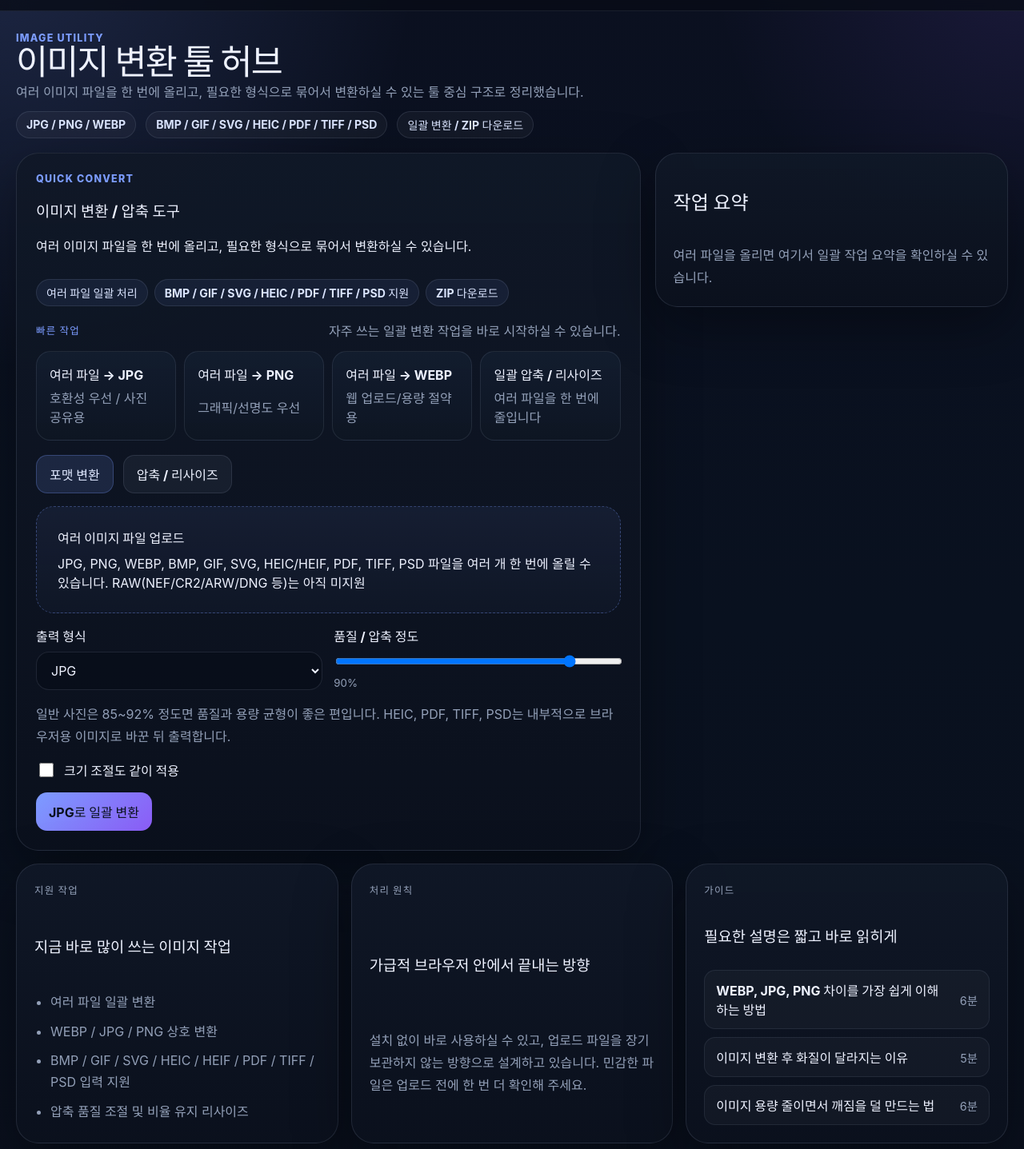
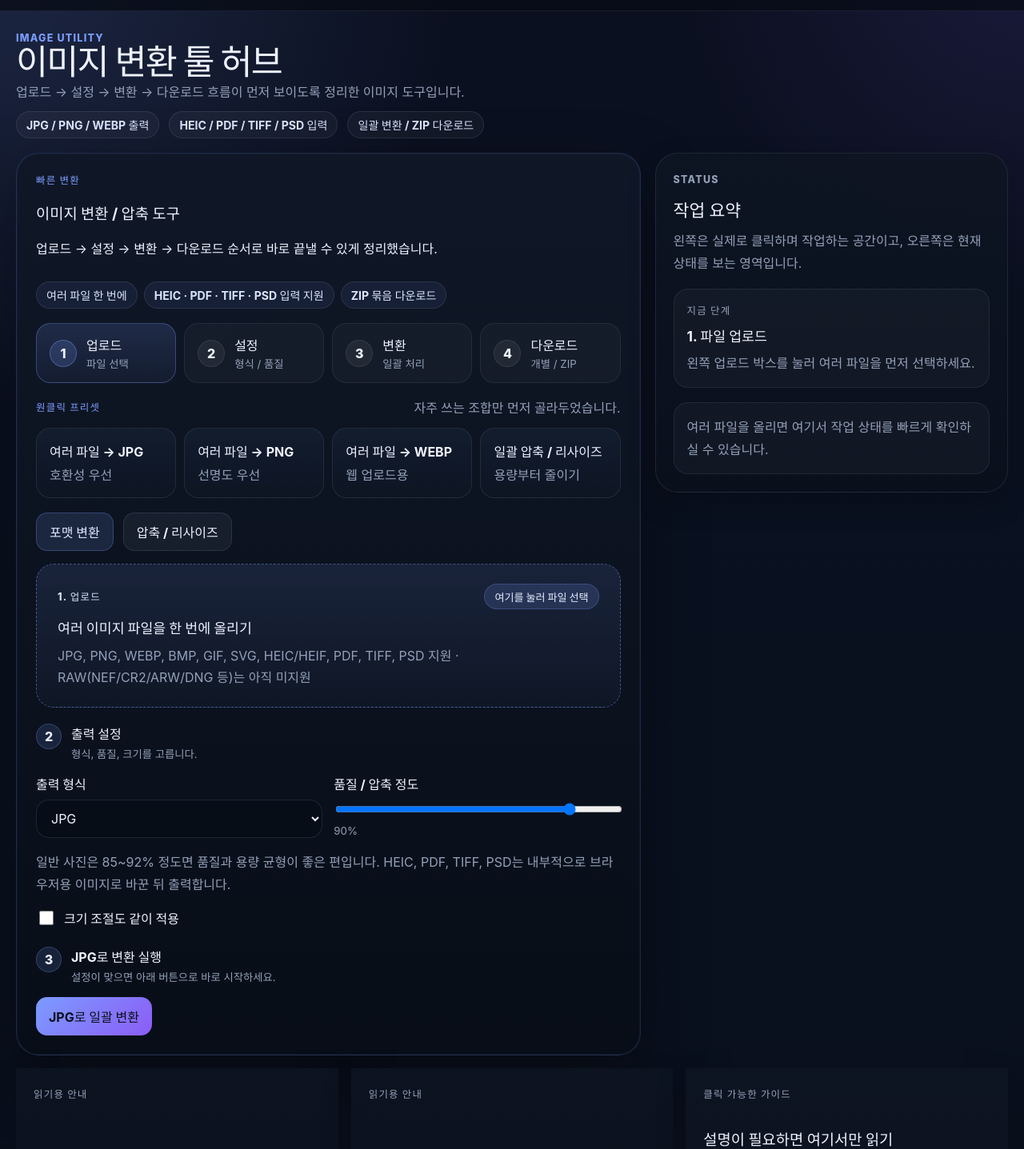
Before and after one commit to caunode1/image-convert-tool-hub, a React (Vite) app in the folder web/: page / in a window 1280 px wide. Shown: the part 59-1496 px from the top of the page at 80% size. Built offline with nearby package versions, Linux system fonts and the light colour scheme.

Commit message:
Refine tool hierarchy on homepage and workspace

```diff
--- a/web/src/App.css
+++ b/web/src/App.css
@@ -16,6 +16,7 @@
   --warn: #f59e0b;
   --danger: #fb7185;
   --shadow: 0 24px 70px rgba(0, 0, 0, 0.34);
+  --shadow-soft: 0 14px 36px rgba(0, 0, 0, 0.2);
   --radius-xl: 28px;
   --radius-lg: 22px;
   --radius-md: 16px;
@@ -230,6 +231,43 @@ button {
   color: #dfe8ff;
 }
 
+.primary-button,
+.secondary-button,
+.ghost-button,
+.segmented,
+.preset-card,
+.mini-guide-item,
+.upload-box {
+  transition: transform 160ms ease, border-color 160ms ease, background-color 160ms ease, box-shadow 160ms ease;
+}
+
+.primary-button:hover,
+.secondary-button:hover,
+.ghost-button:hover,
+.segmented:hover,
+.preset-card:hover,
+.mini-guide-item:hover,
+.upload-box:hover {
+  transform: translateY(-1px);
+}
+
+.primary-button:hover {
+  box-shadow: 0 18px 36px rgba(124, 156, 255, 0.22);
+}
+
+.segmented:hover,
+.secondary-button:hover,
+.ghost-button:hover,
+.preset-card:hover,
+.mini-guide-item:hover {
+  border-color: rgba(124, 156, 255, 0.28);
+}
+
+.upload-box:hover {
+  border-color: rgba(124, 156, 255, 0.62);
+  box-shadow: 0 18px 38px rgba(124, 156, 255, 0.14);
+}
+
 .text-link-button {
   padding: 0;
   background: transparent;
@@ -282,6 +320,15 @@ button {
 .main-tool-panel {
   padding: 24px;
   gap: 18px;
+  border-color: rgba(124, 156, 255, 0.18);
+  background: linear-gradient(180deg, rgba(16, 24, 39, 0.97), rgba(8, 14, 24, 0.98));
+  box-shadow: 0 30px 80px rgba(0, 0, 0, 0.38), 0 0 0 1px rgba(124, 156, 255, 0.06) inset;
+}
+
+.quiet-panel {
+  background: linear-gradient(180deg, rgba(14, 21, 34, 0.92), rgba(10, 16, 28, 0.96));
+  border-color: rgba(148, 163, 184, 0.14);
+  box-shadow: var(--shadow-soft);
 }
 
 .workspace-heading,
@@ -301,6 +348,59 @@ button {
 
 .compact-proof-row .proof-chip {
   background: rgba(124, 156, 255, 0.08);
+}
+
+.flow-strip {
+  display: grid;
+  grid-template-columns: repeat(4, minmax(0, 1fr));
+  gap: 10px;
+}
+
+.flow-step {
+  display: flex;
+  align-items: center;
+  gap: 12px;
+  padding: 14px 16px;
+  border-radius: 18px;
+  background: rgba(255, 255, 255, 0.03);
+  border: 1px solid rgba(148, 163, 184, 0.12);
+}
+
+.flow-step strong,
+.flow-step small {
+  display: block;
+}
+
+.flow-step small {
+  color: var(--muted);
+  margin-top: 2px;
+}
+
+.flow-step.is-current {
+  background: linear-gradient(180deg, rgba(124, 156, 255, 0.16), rgba(124, 156, 255, 0.06));
+  border-color: rgba(124, 156, 255, 0.32);
+}
+
+.flow-step.is-done {
+  border-color: rgba(34, 197, 94, 0.24);
+}
+
+.flow-index {
+  width: 34px;
+  height: 34px;
+  border-radius: 50%;
+  display: inline-flex;
+  align-items: center;
+  justify-content: center;
+  background: rgba(255, 255, 255, 0.06);
+  border: 1px solid rgba(148, 163, 184, 0.14);
+  font-weight: 800;
+  flex-shrink: 0;
+}
+
+.flow-step.is-current .flow-index {
+  background: rgba(124, 156, 255, 0.18);
+  border-color: rgba(124, 156, 255, 0.36);
 }
 
 .preset-panel {
@@ -352,12 +452,50 @@ button {
 
 .upload-box {
   display: grid;
-  gap: 8px;
-  border: 1.5px dashed rgba(124, 156, 255, 0.34);
+  gap: 10px;
+  border: 1.5px dashed rgba(124, 156, 255, 0.46);
   border-radius: 22px;
-  padding: 26px;
-  background: linear-gradient(180deg, rgba(124, 156, 255, 0.08), rgba(124, 156, 255, 0.03));
+  padding: 24px 26px;
+  background: linear-gradient(180deg, rgba(124, 156, 255, 0.12), rgba(124, 156, 255, 0.04));
   color: var(--text);
+}
+
+.upload-box-top {
+  display: flex;
+  align-items: center;
+  justify-content: space-between;
+  gap: 12px;
+}
+
+.upload-kicker {
+  color: #dbe5ff;
+  font-size: 0.78rem;
+  font-weight: 800;
+  letter-spacing: 0.1em;
+  text-transform: uppercase;
+}
+
+.upload-cta {
+  display: inline-flex;
+  align-items: center;
+  justify-content: center;
+  min-height: 32px;
+  padding: 0 12px;
+  border-radius: 999px;
+  background: rgba(124, 156, 255, 0.16);
+  border: 1px solid rgba(124, 156, 255, 0.24);
+  color: #e6edff;
+  font-size: 0.82rem;
+  font-weight: 800;
+}
+
+.upload-box strong {
+  font-size: 1.08rem;
+}
+
+.upload-box > span:last-child {
+  color: var(--muted);
+  line-height: 1.65;
 }
 
 .inline-info-card,
@@ -382,7 +520,8 @@ button {
   gap: 4px;
   padding: 10px 12px;
   border-radius: 14px;
-  background: rgba(255, 255, 255, 0.04);
+  background: rgba(255, 255, 255, 0.03);
+  border: 1px solid rgba(148, 163, 184, 0.1);
 }
 
 .source-note-item span,
@@ -391,7 +530,8 @@ button {
 }
 
 .inline-info-card {
-  background: rgba(124, 156, 255, 0.08);
+  background: rgba(124, 156, 255, 0.07);
+  border: 1px solid rgba(124, 156, 255, 0.14);
 }
 
 .source-file-card {
@@ -543,6 +683,44 @@ button {
   transition: width 180ms ease;
 }
 
+.section-label {
+  display: flex;
+  align-items: flex-start;
+  gap: 12px;
+  padding-top: 4px;
+}
+
+.section-step {
+  width: 32px;
+  height: 32px;
+  border-radius: 50%;
+  display: inline-flex;
+  align-items: center;
+  justify-content: center;
+  background: rgba(124, 156, 255, 0.14);
+  border: 1px solid rgba(124, 156, 255, 0.26);
+  color: #e6edff;
+  font-weight: 800;
+  flex-shrink: 0;
+}
+
+.section-copy {
+  display: grid;
+  gap: 4px;
+}
+
+.section-copy strong {
+  font-size: 1rem;
+}
+
+.section-copy small {
+  color: var(--muted);
+}
+
+.action-section-label {
+  padding-top: 8px;
+}
+
 .field-grid {
   display: grid;
   gap: 14px;
@@ -626,6 +804,51 @@ button {
 .info-card,
 .dock-card {
   padding: 22px;
+}
+
+.side-panel {
+  gap: 18px;
+  position: sticky;
+  top: 92px;
+}
+
+.side-panel h2 {
+  margin: 0;
+  font-size: 1.35rem;
+}
+
+.side-panel-intro {
+  display: grid;
+  gap: 10px;
+}
+
+.next-step-card,
+.side-panel-block {
+  display: grid;
+  gap: 8px;
+  padding: 16px;
+  border-radius: 18px;
+  background: rgba(255, 255, 255, 0.03);
+  border: 1px solid rgba(148, 163, 184, 0.12);
+}
+
+.next-step-card strong {
+  font-size: 1.08rem;
+}
+
+.side-panel-note {
+  padding: 16px;
+  border-radius: 18px;
+  background: rgba(255, 255, 255, 0.03);
+  border: 1px solid rgba(148, 163, 184, 0.12);
+}
+
+.dock-info-card {
+  background: linear-gradient(180deg, rgba(13, 20, 33, 0.9), rgba(10, 16, 27, 0.94));
+}
+
+.guide-dock-card {
+  border-color: rgba(124, 156, 255, 0.18);
 }
 
 .preview-header-row {
@@ -753,12 +976,17 @@ button {
   .field-grid,
   .file-option-grid,
   .tool-layout,
-  .footer-grid {
+  .footer-grid,
+  .flow-strip {
     grid-template-columns: 1fr;
   }
 
   .preset-grid {
     grid-template-columns: repeat(2, minmax(0, 1fr));
+  }
+
+  .side-panel {
+    position: static;
   }
 }
 
@@ -806,7 +1034,8 @@ button {
   .source-note-head,
   .progress-head,
   .result-row,
-  .preset-panel-head {
+  .preset-panel-head,
+  .upload-box-top {
     flex-direction: column;
     align-items: stretch;
   }
--- a/web/src/App.tsx
+++ b/web/src/App.tsx
@@ -1085,6 +1085,23 @@ function App() {
       ? '용량을 많이 줄이고 싶다면 70~85%부터 비교해 보시는 것을 권장합니다.'
       : '일반 사진은 85~92% 정도면 품질과 용량 균형이 좋은 편입니다. HEIC, PDF, TIFF, PSD는 내부적으로 브라우저용 이미지로 바꾼 뒤 출력합니다.'
   const batchProgressPercent = batchProgress ? Math.round((batchProgress.completedFiles / Math.max(1, batchProgress.totalFiles)) * 100) : 0
+  const hasFiles = sourceItems.length > 0
+  const hasResults = results.length > 0
+  const currentFlowStep = hasResults ? 4 : hasFiles ? (isProcessing ? 3 : 2) : 1
+  const flowSummaryTitle = hasResults
+    ? '4. 결과 다운로드'
+    : hasFiles
+      ? isProcessing
+        ? '3. 변환 진행 중'
+        : '2. 설정 확인'
+      : '1. 파일 업로드'
+  const flowSummaryText = hasResults
+    ? '결과 목록과 ZIP 다운로드 버튼이 준비됐습니다.'
+    : hasFiles
+      ? isProcessing
+        ? '파일별 상태를 순서대로 처리하고 있습니다.'
+        : '출력 형식과 품질을 확인한 뒤 변환 버튼을 누르세요.'
+      : '왼쪽 업로드 박스를 눌러 여러 파일을 먼저 선택하세요.'
 
   const getGifOutputModeForItem = (item: SourceItem) => fileOptions[item.id]?.gifOutputMode ?? gifOutputMode
   const getSvgRasterScaleForItem = (item: SourceItem): SvgRasterScale => fileOptions[item.id]?.svgRasterScale ?? DEFAULT_SVG_RASTER_SCALE
@@ -1513,47 +1530,67 @@ function App() {
           {compact ? (
             <div className="workspace-heading compact-workspace-heading">
               <div>
-                <p className="eyebrow">Quick convert</p>
+                <p className="eyebrow">빠른 변환</p>
                 <h1>이미지 변환 / 압축 도구</h1>
-                <p>여러 이미지 파일을 한 번에 올리고, 필요한 형식으로 묶어서 변환하실 수 있습니다.</p>
+                <p>업로드 → 설정 → 변환 → 다운로드 순서로 바로 끝낼 수 있게 정리했습니다.</p>
               </div>
               <div className="proof-row compact-proof-row">
-                <span className="proof-chip">여러 파일 일괄 처리</span>
-                <span className="proof-chip">BMP / GIF / SVG / HEIC / PDF / TIFF / PSD 지원</span>
-                <span className="proof-chip">ZIP 다운로드</span>
+                <span className="proof-chip">여러 파일 한 번에</span>
+                <span className="proof-chip">HEIC · PDF · TIFF · PSD 입력 지원</span>
+                <span className="proof-chip">ZIP 묶음 다운로드</span>
               </div>
             </div>
           ) : (
             <div className="workspace-heading">
               <div>
-                <p className="eyebrow">Tool</p>
+                <p className="eyebrow">작업 공간</p>
                 <h1>이미지 변환 / 압축 도구</h1>
-                <p>여러 파일을 한 번에 변환하고, 결과를 ZIP으로 묶어 받으실 수 있습니다.</p>
+                <p>파일을 올리고 설정만 확인하면 바로 일괄 변환할 수 있습니다.</p>
               </div>
             </div>
           )}
+
+          <div className="flow-strip" aria-label="작업 흐름">
+            {[
+              { step: 1, title: '업로드', detail: '파일 선택' },
+              { step: 2, title: '설정', detail: '형식 / 품질' },
+              { step: 3, title: '변환', detail: '일괄 처리' },
+              { step: 4, title: '다운로드', detail: '개별 / ZIP' },
+            ].map((item) => {
+              const stateClass = currentFlowStep === item.step ? 'is-current' : currentFlowStep > item.step ? 'is-done' : ''
+              return (
+                <div key={item.step} className={`flow-step ${stateClass}`.trim()}>
+                  <span className="flow-index">{item.step}</span>
+                  <div>
+                    <strong>{item.title}</strong>
+                    <small>{item.detail}</small>
+                  </div>
+                </div>
+              )
+            })}
+          </div>
 
           <section className="preset-panel compact-preset-panel">
             <div className="preset-panel-head">
-              <p className="eyebrow">빠른 작업</p>
-              <span>자주 쓰는 일괄 변환 작업을 바로 시작하실 수 있습니다.</span>
+              <p className="eyebrow">원클릭 프리셋</p>
+              <span>자주 쓰는 조합만 먼저 골라두었습니다.</span>
             </div>
             <div className="preset-grid">
               <button type="button" className="preset-card" onClick={() => applyPreset({ mode: 'convert', format: 'image/jpeg', quality: 0.92 })}>
                 <strong>여러 파일 → JPG</strong>
-                <span>호환성 우선 / 사진 공유용</span>
+                <span>호환성 우선</span>
               </button>
               <button type="button" className="preset-card" onClick={() => applyPreset({ mode: 'convert', format: 'image/png', quality: 1 })}>
                 <strong>여러 파일 → PNG</strong>
-                <span>그래픽/선명도 우선</span>
+                <span>선명도 우선</span>
               </button>
               <button type="button" className="preset-card" onClick={() => applyPreset({ mode: 'convert', format: 'image/webp', quality: 0.86 })}>
                 <strong>여러 파일 → WEBP</strong>
-                <span>웹 업로드/용량 절약용</span>
+                <span>웹 업로드용</span>
               </button>
               <button type="button" className="preset-card" onClick={() => applyPreset({ mode: 'optimize', format: targetFormat, quality: 0.8, resizeEnabled: true })}>
                 <strong>일괄 압축 / 리사이즈</strong>
-                <span>여러 파일을 한 번에 줄입니다</span>
+                <span>용량부터 줄이기</span>
               </button>
             </div>
           </section>
@@ -1570,16 +1607,20 @@ function App() {
 
             <label className="upload-box">
               <input type="file" multiple accept={FILE_INPUT_ACCEPT} onChange={handleFileChange} hidden />
-              <strong>여러 이미지 파일 업로드</strong>
-              <span>{SUPPORTED_INPUT_COPY} 파일을 여러 개 한 번에 올릴 수 있습니다. {RAW_INPUT_COPY}</span>
+              <div className="upload-box-top">
+                <span className="upload-kicker">1. 업로드</span>
+                <span className="upload-cta">여기를 눌러 파일 선택</span>
+              </div>
+              <strong>여러 이미지 파일을 한 번에 올리기</strong>
+              <span>{SUPPORTED_INPUT_COPY} 지원 · {RAW_INPUT_COPY}</span>
             </label>
 
             {sourceItems.length ? (
               <div className="inline-info-card source-file-card">
                 <div className="source-file-card-head">
                   <div>
-                    <strong>{sourceItems.length}개 파일 준비 완료</strong>
-                    <p>입력 형식 예시: {[...new Set(sourceItems.map((item) => mimeToLabel(item.mimeType)))].join(', ')}</p>
+                    <strong>{sourceItems.length}개 파일 업로드 완료</strong>
+                    <p>입력 형식: {[...new Set(sourceItems.map((item) => mimeToLabel(item.mimeType)))].join(', ')}</p>
                   </div>
                   <span className="helper-pill">특수 파일은 아래에서 개별 설정</span>
                 </div>
@@ -1652,6 +1693,14 @@ function App() {
               </div>
             ) : null}
 
+            <div className="section-label">
+              <span className="section-step">2</span>
+              <div className="section-copy">
+                <strong>출력 설정</strong>
+                <small>형식, 품질, 크기를 고릅니다.</small>
+              </div>
+            </div>
+
             <div className="field-grid">
               <label className="field">
                 <span>출력 형식</span>
@@ -1727,6 +1776,14 @@ function App() {
               </>
             ) : null}
 
+            <div className="section-label action-section-label">
+              <span className="section-step">3</span>
+              <div className="section-copy">
+                <strong>{mode === 'convert' ? `${targetLabel}로 변환 실행` : '압축 / 리사이즈 실행'}</strong>
+                <small>설정이 맞으면 아래 버튼으로 바로 시작하세요.</small>
+              </div>
+            </div>
+
             {batchProgress ? (
               <div className="progress-box" aria-live="polite">
                 <div className="progress-head">
@@ -1759,9 +1816,21 @@ function App() {
           </form>
         </section>
 
-        <aside className="surface-card side-panel">
+        <aside className="surface-soft side-panel quiet-panel">
+          <div className="side-panel-intro">
+            <p className="eyebrow">status</p>
             <h2>작업 요약</h2>
+            <p>왼쪽은 실제로 클릭하며 작업하는 공간이고, 오른쪽은 현재 상태를 보는 영역입니다.</p>
+          </div>
+
+          <div className="next-step-card">
+            <p className="card-kicker">지금 단계</p>
+            <strong>{flowSummaryTitle}</strong>
+            <p>{flowSummaryText}</p>
+          </div>
+
           {sourceItems.length ? (
+            <div className="side-panel-block">
               <ul className="bullet-list tight">
                 <li>선택 파일 수: {sourceItems.length}개</li>
                 <li>첫 파일 형식: {originalLabel}</li>
@@ -1771,13 +1840,14 @@ function App() {
                 <li>지원 입력: {SUPPORTED_INPUT_COPY}</li>
                 <li>{RAW_INPUT_COPY}</li>
               </ul>
+            </div>
           ) : (
-            <p>여러 파일을 올리면 여기서 일괄 작업 요약을 확인하실 수 있습니다.</p>
+            <p className="side-panel-note">여러 파일을 올리면 여기서 작업 상태를 빠르게 확인하실 수 있습니다.</p>
           )}
 
           {results.length ? (
             <div className="result-box">
-              <strong>처리 완료</strong>
+              <strong>4. 다운로드 준비 완료</strong>
               <p>생성 결과 수: {results.length}개</p>
               <p>출력 형식: {mimeToLabel(results[0].mimeType)}</p>
               {batchProgress ? <p>성공 {batchProgress.successFiles}개 · 실패 {batchProgress.failedFiles}개</p> : null}
@@ -1847,11 +1917,11 @@ function App() {
           <div>
             <p className="workspace-label">image utility</p>
             <h1>이미지 변환 툴 허브</h1>
-            <p className="workspace-subtitle">여러 이미지 파일을 한 번에 올리고, 필요한 형식으로 묶어서 변환하실 수 있는 툴 중심 구조로 정리했습니다.</p>
+            <p className="workspace-subtitle">업로드 → 설정 → 변환 → 다운로드 흐름이 먼저 보이도록 정리한 이미지 도구입니다.</p>
           </div>
           <div className="workspace-mini-stats">
-            <span>JPG / PNG / WEBP</span>
-            <span>BMP / GIF / SVG / HEIC / PDF / TIFF / PSD</span>
+            <span>JPG / PNG / WEBP 출력</span>
+            <span>HEIC / PDF / TIFF / PSD 입력</span>
             <span>일괄 변환 / ZIP 다운로드</span>
           </div>
         </div>
@@ -1859,24 +1929,24 @@ function App() {
       </section>
 
       <section className="utility-dock-grid">
-        <article className="surface-card dock-card">
-          <p className="card-kicker">지원 작업</p>
-          <h3>지금 바로 많이 쓰는 이미지 작업</h3>
+        <article className="quiet-panel dock-card dock-info-card">
+          <p className="card-kicker">읽기용 안내</p>
+          <h3>핵심 작업 범위</h3>
           <ul className="bullet-list tight">
             <li>여러 파일 일괄 변환</li>
-            <li>WEBP / JPG / PNG 상호 변환</li>
-            <li>BMP / GIF / SVG / HEIC / HEIF / PDF / TIFF / PSD 입력 지원</li>
-            <li>압축 품질 조절 및 비율 유지 리사이즈</li>
+            <li>JPG / PNG / WEBP 출력</li>
+            <li>HEIC / HEIF / PDF / TIFF / PSD 입력 지원</li>
+            <li>압축 품질 조절 + 비율 유지 리사이즈</li>
           </ul>
         </article>
-        <article className="surface-card dock-card">
-          <p className="card-kicker">처리 원칙</p>
-          <h3>가급적 브라우저 안에서 끝내는 방향</h3>
-          <p>설치 없이 바로 사용하실 수 있고, 업로드 파일을 장기 보관하지 않는 방향으로 설계하고 있습니다. 민감한 파일은 업로드 전에 한 번 더 확인해 주세요.</p>
+        <article className="quiet-panel dock-card dock-info-card">
+          <p className="card-kicker">읽기용 안내</p>
+          <h3>파일 처리 방식</h3>
+          <p>가능한 한 브라우저 안에서 처리하고, 업로드 파일을 장기 보관하지 않는 방향으로 설계하고 있습니다. 민감한 파일은 업로드 전에 한 번 더 확인해 주세요.</p>
         </article>
-        <article className="surface-card dock-card guide-dock-card">
-          <p className="card-kicker">가이드</p>
-          <h3>필요한 설명은 짧고 바로 읽히게</h3>
+        <article className="quiet-panel dock-card guide-dock-card">
+          <p className="card-kicker">클릭 가능한 가이드</p>
+          <h3>설명이 필요하면 여기서만 읽기</h3>
           <div className="mini-guide-list">
             {guides.slice(0, 3).map((guide) => (
               <button key={guide.slug} type="button" className="mini-guide-item" onClick={() => navigate(`/guides/${guide.slug}`)}>
@@ -1897,7 +1967,7 @@ function App() {
           <div>
             <p className="workspace-label">tool workspace</p>
             <h1>이미지 변환 작업화면</h1>
-            <p className="workspace-subtitle">여러 파일 업로드 → 설정 확인 → 일괄 변환 → 비교 → ZIP 다운로드 흐름으로 바로 사용하실 수 있습니다.</p>
+            <p className="workspace-subtitle">업로드 → 설정 → 변환 → 다운로드 흐름으로 바로 작업할 수 있습니다.</p>
           </div>
         </div>
         {renderWorkbench(false)}
```
Lines whose indentation alone changed are shown as unchanged.
